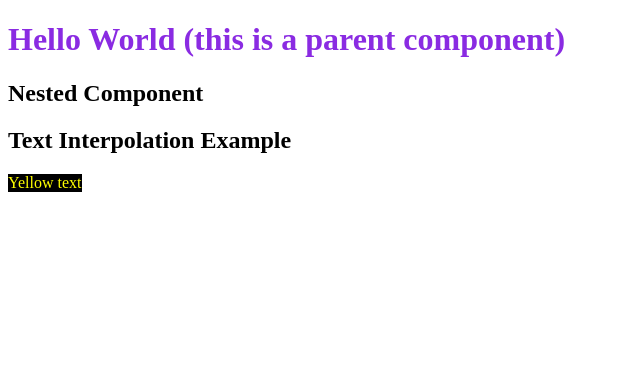
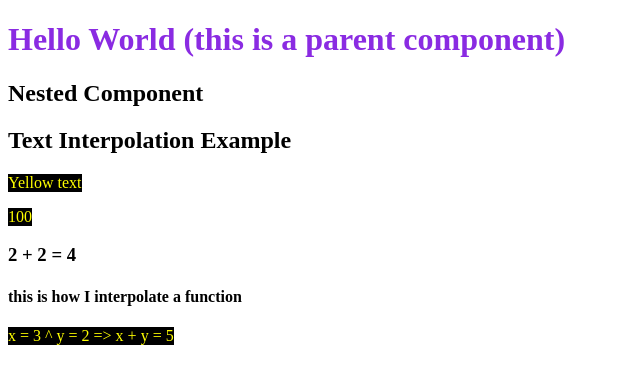
Before and after one commit to marita703/vuejscurse, a Vue app: page / in a window 1280 px wide. Shown: the top 384 px of the page, without its empty margins (0-640 px from the left). Built offline with nearby package versions, Linux system fonts and the light colour scheme.

Commit message:
more text interpolation

```diff
--- a/src/components/TextInterpolation.vue
+++ b/src/components/TextInterpolation.vue
@@ -2,12 +2,20 @@
 
 <script setup>
 const myMessage = 'Yellow text '
+const myNumber = 100
+function add(x, y) {
+  return x + y
+}
 </script>
 
 <!-- Html -->
 <template>
   <h2>Text Interpolation Example</h2>
   <p>{{ myMessage }}</p>
+  <p>{{ myNumber }}</p>
+  <h3>2 + 2 = {{ 2 + 2 }}</h3>
+  <h4>this is how I interpolate a function</h4>
+  <p>x = 3 ^ y = 2 => x + y = {{ add(3, 2) }}</p>
 </template>
 
 <!-- Css -->
```
